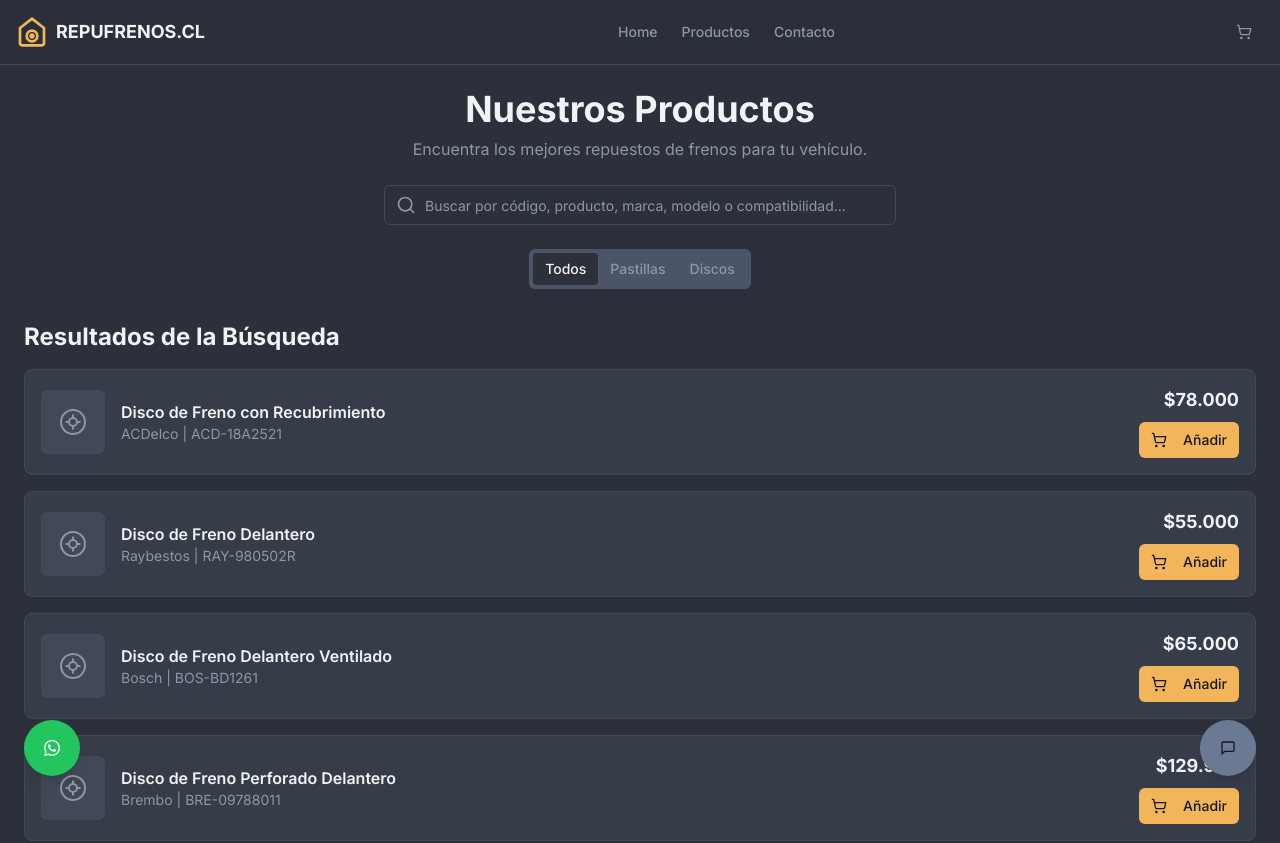
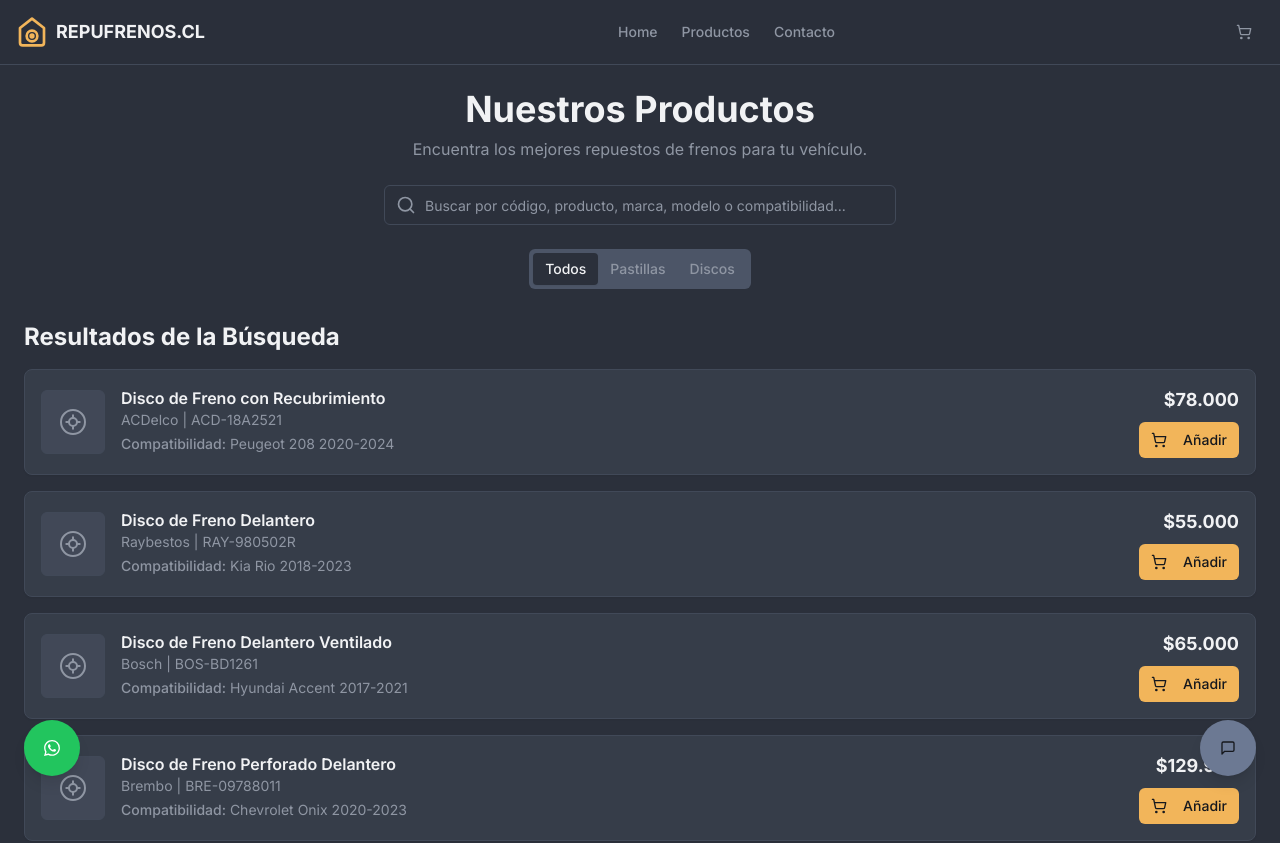
Before and after one commit to marce1404/TIENDA-FRENOS, a Next.js app: page /productos in a window 1280 px wide. Shown: the top 843 px of the page. Built offline with nearby package versions, Linux system fonts and the light colour scheme.

Commit message:
en lista de productos, falta compatibilidad

```diff
--- a/src/app/productos/page.tsx
+++ b/src/app/productos/page.tsx
@@ -145,10 +145,10 @@ export default function ProductosPage() {
                     {paginatedProducts.map((product) => (
                         <Card
                           key={product.id}
-                          className="flex items-center p-4 transition-all hover:shadow-md cursor-pointer"
+                          className="flex items-start p-4 transition-all hover:shadow-md cursor-pointer"
                           onClick={() => handleProductClick(product)}
                         >
-                          <div className="flex-shrink-0 w-16 h-16 rounded-md bg-muted/50 flex items-center justify-center border mr-4">
+                          <div className="flex-shrink-0 w-16 h-16 rounded-md bg-muted/50 flex items-center justify-center border mr-4 mt-1">
                             {product.category === 'Pastillas' ? (
                               <BrakePadIcon className="w-8 h-8 text-muted-foreground" />
                             ) : (
@@ -158,6 +158,9 @@ export default function ProductosPage() {
                           <div className="flex-1">
                             <p className="font-semibold">{product.name}</p>
                             <p className="text-sm text-muted-foreground">{product.brand} | {product.code}</p>
+                            <p className="text-sm text-muted-foreground mt-1 line-clamp-2">
+                                <span className="font-medium">Compatibilidad:</span> {product.compatibility}
+                            </p>
                           </div>
                           <div className="flex flex-col items-end ml-4 gap-2">
                             <p className="text-lg font-bold">{formatPrice(product.price)}</p>
```
